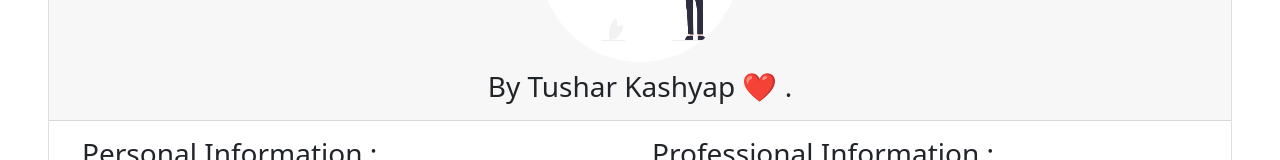
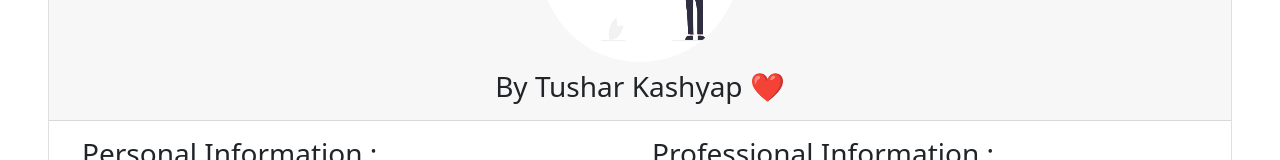
Before and after one commit to tusharkashyap2768/Resume-Builder, a plain HTML site: page index.html in a window 1280 px wide. Shown: the part 227-387 px from the top of the page. Drawn offline with nearby package versions, Linux system fonts and the light colour scheme.

Commit message:
Update index.html

```diff
--- a/index.html
+++ b/index.html
@@ -23,7 +23,7 @@
                 <img class="circular--square" src="undraw_Updated_resume_re_q1or.png" />
             </div>
 
-            <h3 class="text-center">By Tushar Kashyap ❤️ . </h3>
+            <h3 class="text-center">By Tushar Kashyap ❤️  </h3>
 
         </div>
         <div class="card-body">
```
